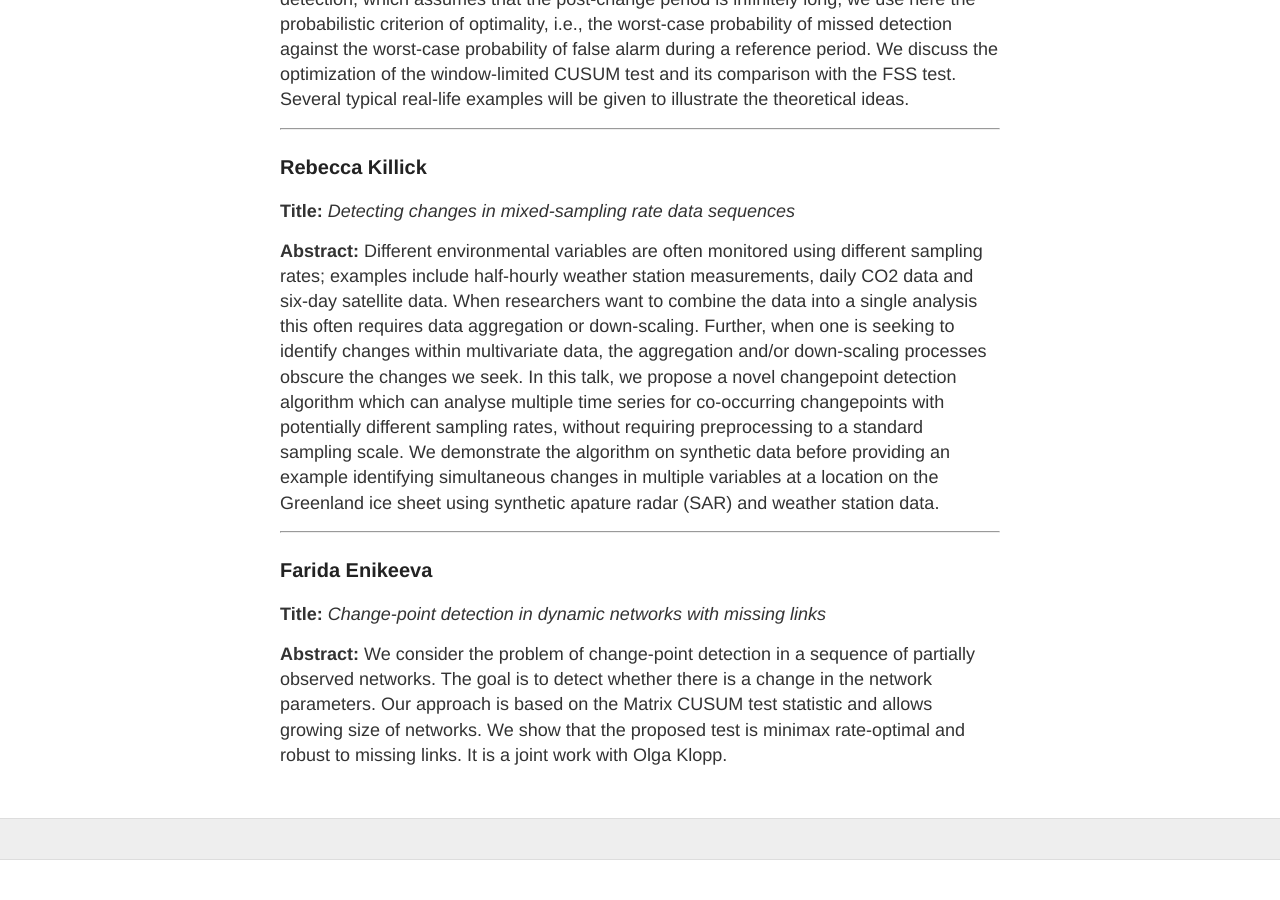
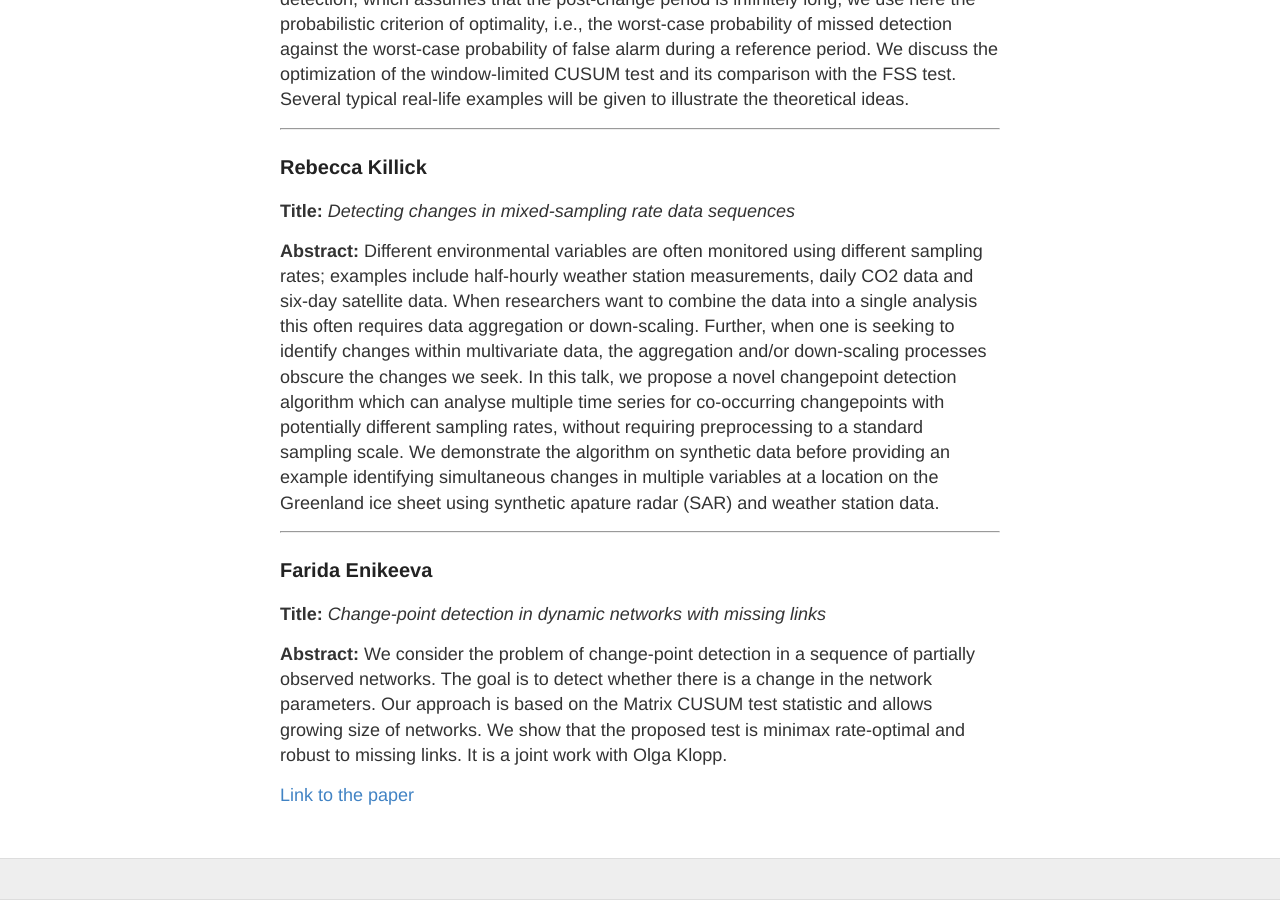
Before and after one commit to ParisSaclayChangePoint/ParisSaclayChangePoint.github.io, a Jekyll site: the page built from speakers.md, in a window 1280 px wide and 900 px high, scrolled down 1189 px. Built offline with Jekyll 4.4.1, drawn with Linux system fonts in a browser that asks for light colours; before the commit the page ends 2049 px from its top, so only the background shows below that.

Commit message:
Update speakers.md

```diff
--- a/speakers.md
+++ b/speakers.md
@@ -41,3 +41,6 @@ permalink: /speakers/
 partially observed networks. The goal is to detect whether there is a change in the network
 parameters. Our approach is based on the Matrix CUSUM test statistic and allows growing
 size of networks. We show that the proposed test is minimax rate-optimal and robust to missing links. It is a joint work with Olga Klopp.
+
+
+[Link to the paper](https://arxiv.org/pdf/2106.14470.pdf)
```
